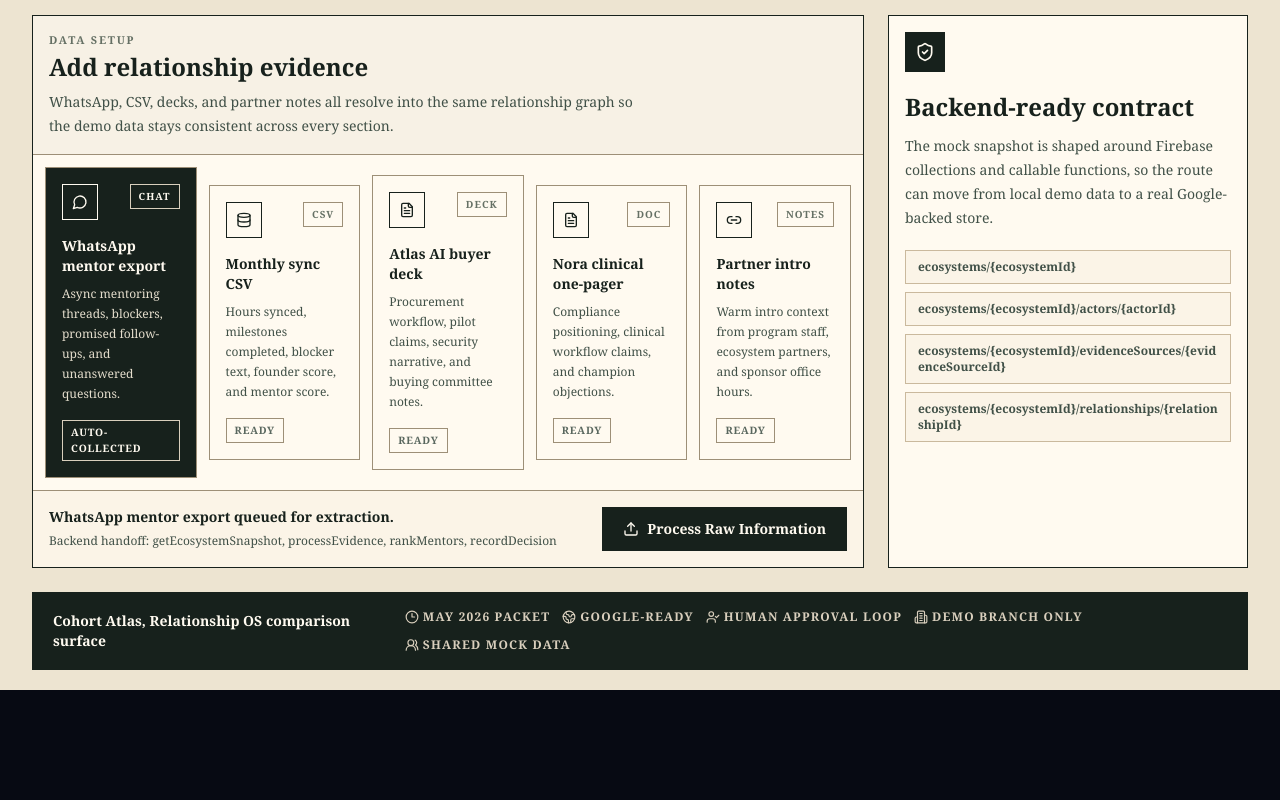
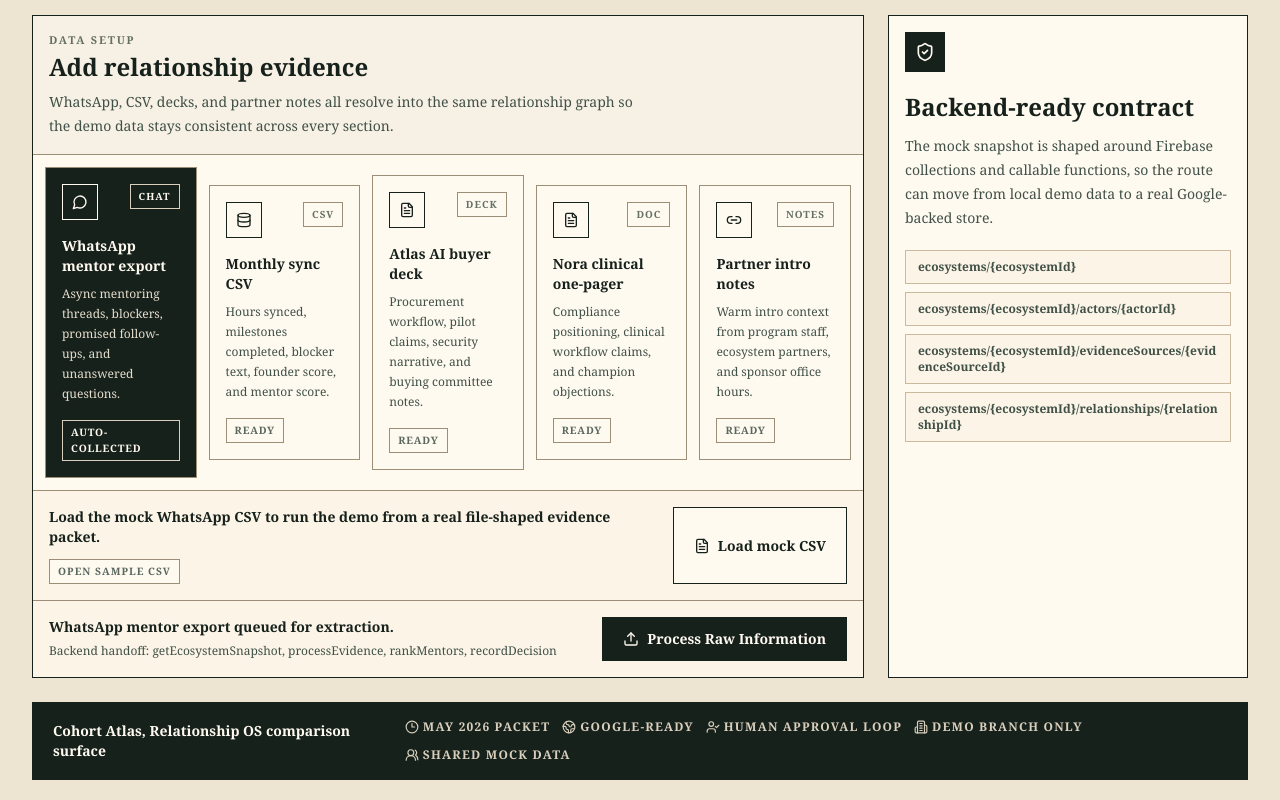
Before and after one commit to aniqamrin/BWAI_HACKATHON, a Next.js app in the folder frontend/: page /relationship-os in a window 1280 px wide. Shown: the part 2419-3219 px from the top of the page. Before the commit the page ends 3109 px from the top, so only its background shows below. Built offline with nearby package versions, Linux system fonts and the light colour scheme.

Commit message:
feat: add mock whatsapp csv demo

```diff
--- a/frontend/components/relationship-os/RelationshipOSDemo.tsx
+++ b/frontend/components/relationship-os/RelationshipOSDemo.tsx
@@ -38,6 +38,17 @@ import {
 
 type Icon = ComponentType<{ className?: string; "aria-hidden"?: boolean }>;
 type Decision = "approved" | "needs_evidence";
+
+const MOCK_WHATSAPP_CSV_PATH = "/demo/relationship-os-whatsapp-sync.csv";
+
+type MockCsvState = {
+  filename: string;
+  rowCount: number;
+  mentorCount: number;
+  startupCount: number;
+  blockerCount: number;
+  preview: string[];
+};
 
 const sourceIcons: Record<string, Icon> = {
   "whatsapp-export": MessageCircle,
@@ -86,6 +97,64 @@ function actorInitials(name: string) {
     .join("")
     .slice(0, 2)
     .toUpperCase();
+}
+
+function parseCsvRows(csvText: string) {
+  const rows: string[][] = [];
+  let cell = "";
+  let row: string[] = [];
+  let inQuotes = false;
+
+  for (let index = 0; index < csvText.length; index += 1) {
+    const char = csvText[index];
+    const next = csvText[index + 1];
+
+    if (char === '"' && next === '"') {
+      cell += '"';
+      index += 1;
+    } else if (char === '"') {
+      inQuotes = !inQuotes;
+    } else if (char === "," && !inQuotes) {
+      row.push(cell.trim());
+      cell = "";
+    } else if ((char === "\n" || char === "\r") && !inQuotes) {
+      if (char === "\r" && next === "\n") index += 1;
+      row.push(cell.trim());
+      if (row.some(Boolean)) rows.push(row);
+      row = [];
+      cell = "";
+    } else {
+      cell += char;
+    }
+  }
+
+  row.push(cell.trim());
+  if (row.some(Boolean)) rows.push(row);
+
+  const [headers = [], ...records] = rows;
+
+  return records.map((record) =>
+    headers.reduce<Record<string, string>>((parsed, header, headerIndex) => {
+      parsed[header] = record[headerIndex] ?? "";
+      return parsed;
+    }, {}),
+  );
+}
+
+function summarizeMockCsv(filename: string, csvText: string): MockCsvState {
+  const rows = parseCsvRows(csvText);
+  const mentors = new Set(rows.map((row) => row.mentor_id).filter(Boolean));
+  const startups = new Set(rows.map((row) => row.startup_id).filter(Boolean));
+  const blockers = rows.filter((row) => row.blockers_identified?.trim()).length;
+
+  return {
+    filename,
+    rowCount: rows.length,
+    mentorCount: mentors.size,
+    startupCount: startups.size,
+    blockerCount: blockers,
+    preview: rows.slice(0, 3).map((row) => `${row.mentor_name} to ${row.startup_name}: ${row.blockers_identified}`),
+  };
 }
 
 function getHealthColor(score: number) {
@@ -497,12 +566,16 @@ function ActorProfile({ actor }: { actor: Actor }) {
 function IngestionPanel({
   queuedEvidenceSource,
   evidenceProcessed,
+  mockCsv,
   onQueueEvidence,
+  onLoadMockCsv,
   onProcessEvidence,
 }: {
   queuedEvidenceSource: string | null;
   evidenceProcessed: boolean;
+  mockCsv: MockCsvState | null;
   onQueueEvidence: (sourceId: string) => void;
+  onLoadMockCsv: () => void;
   onProcessEvidence: () => void;
 }) {
   const queuedSource = relationshipOsSnapshot.evidenceSources.find((source) => source.id === queuedEvidenceSource);
@@ -531,12 +604,49 @@ function IngestionPanel({
         })}
       </div>
 
+      <div className="grid gap-3 border-t border-[#9d8f77] bg-[#fbf4e7] px-4 py-4 lg:grid-cols-[minmax(0,1fr)_auto]">
+        <div className="min-w-0">
+          <p className="text-sm font-bold text-[#17211c]">
+            {mockCsv
+              ? `${mockCsv.filename} loaded: ${mockCsv.rowCount} WhatsApp CSV rows across ${mockCsv.mentorCount} mentors and ${mockCsv.startupCount} startups.`
+              : "Load the mock WhatsApp CSV to run the demo from a real file-shaped evidence packet."}
+          </p>
+          {mockCsv ? (
+            <div className="mt-3 grid gap-2">
+              {mockCsv.preview.map((line) => (
+                <p key={line} className="border border-[#cab99d] bg-[#fffaf0] px-3 py-2 text-xs leading-5 text-[#405047]">
+                  {line}
+                </p>
+              ))}
+            </div>
+          ) : null}
+          <a
+            className="mt-3 inline-flex border border-[#9d8f77] bg-[#fffaf0] px-2 py-1 text-[0.64rem] font-bold uppercase tracking-[0.1em] text-[#59675e] hover:border-[#17211c] hover:text-[#17211c]"
+            href={MOCK_WHATSAPP_CSV_PATH}
+          >
+            Open sample CSV
+          </a>
+        </div>
+        <button
+          type="button"
+          className="flex min-h-11 items-center justify-center gap-2 border border-[#17211c] bg-[#fffaf0] px-5 py-2 text-sm font-bold text-[#17211c] hover:bg-[#17211c] hover:text-[#fffaf0]"
+          onClick={onLoadMockCsv}
+        >
+          <FileText className="h-4 w-4" aria-hidden />
+          {mockCsv ? "Reload mock CSV" : "Load mock CSV"}
+        </button>
+      </div>
+
       <div className={cn("grid gap-3 border-t border-[#9d8f77] px-4 py-4 md:grid-cols-[minmax(0,1fr)_auto]", evidenceProcessed ? "bg-[#dce6d8]" : "bg-[#fbf4e7]")}>
         <div className="min-w-0">
           <p className="text-sm font-bold text-[#17211c]">
             {evidenceProcessed
-              ? "Raw information processed into relationship, mentor ranking, and partner intro signals."
-              : queuedSource
+              ? mockCsv
+                ? `${mockCsv.rowCount} WhatsApp CSV rows processed into relationship, mentor ranking, and partner intro signals.`
+                : "Raw information processed into relationship, mentor ranking, and partner intro signals."
+              : mockCsv
+                ? `${mockCsv.filename} is ready to process.`
+                : queuedSource
                 ? `${queuedSource.title} queued for extraction.`
                 : "Queue a source or process the full demo packet."}
           </p>
@@ -562,6 +672,7 @@ export default function RelationshipOSDemo() {
   const [selectedActionId, setSelectedActionId] = useState("action-atlas-priya");
   const [queuedEvidenceSource, setQueuedEvidenceSource] = useState<string | null>("whatsapp-export");
   const [evidenceProcessed, setEvidenceProcessed] = useState(false);
+  const [mockCsv, setMockCsv] = useState<MockCsvState | null>(null);
   const [decisions, setDecisions] = useState<Record<string, Decision>>({});
 
   const visibleActions = useMemo(() => {
@@ -588,6 +699,14 @@ export default function RelationshipOSDemo() {
 
   function recordDecision(actionId: string, decision: Decision) {
     setDecisions((current) => ({ ...current, [actionId]: decision }));
+  }
+
+  async function loadMockCsv() {
+    const response = await fetch(MOCK_WHATSAPP_CSV_PATH);
+    const csvText = await response.text();
+    setMockCsv(summarizeMockCsv("relationship-os-whatsapp-sync.csv", csvText));
+    setQueuedEvidenceSource("csv-may-sync");
+    setEvidenceProcessed(false);
   }
 
   return (
@@ -666,7 +785,9 @@ export default function RelationshipOSDemo() {
           <IngestionPanel
             queuedEvidenceSource={queuedEvidenceSource}
             evidenceProcessed={evidenceProcessed}
+            mockCsv={mockCsv}
             onQueueEvidence={setQueuedEvidenceSource}
+            onLoadMockCsv={loadMockCsv}
             onProcessEvidence={() => setEvidenceProcessed(true)}
           />
 
```
Also changed, not shown: frontend/public/demo/relationship-os-whatsapp-sync.csv (added).
